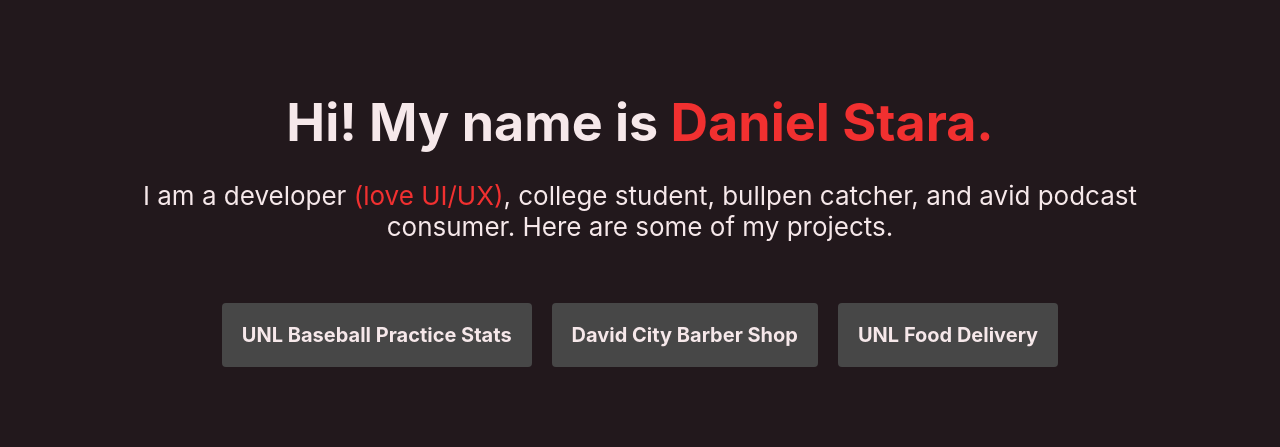
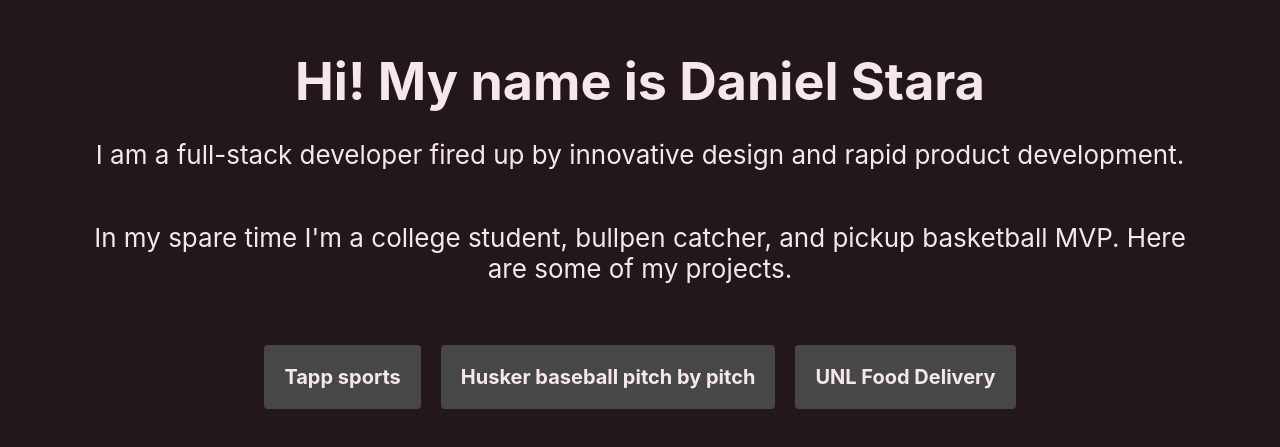
Before and after one commit to staradan/portfolio, a React (Create React App) app: page / in a window 1280 px wide. Shown: the part 183-630 px from the top of the page. Built offline with nearby package versions, Linux system fonts and the light colour scheme.

Commit message:
updated it

```diff
--- a/src/App.js
+++ b/src/App.js
@@ -4,17 +4,20 @@ import './App.css';
 function App() {
   return (
     <div className="App App-header">
-      <h1>Hi! My name is <span className="red">Daniel Stara.</span></h1>
+      <h1>Hi! My name is Daniel Stara</h1>
       <p>
-        I am a developer <span className="red">(love UI/UX)</span>, college student,
-        bullpen catcher, and avid podcast consumer. Here are some of my projects.
+        I am a full-stack developer fired up by innovative design and rapid product development.
+      </p>
+      <p>
+        In my spare time I'm a college student,
+        bullpen catcher, and pickup basketball MVP. Here are some of my projects.
       </p>
       <div className="flex-container">
-        <a className="inline" href="https://statpracticetwo.web.app">
-          <h4>UNL Baseball Practice Stats</h4>
+        <a className="inline" href="https://tappsports.com">
+          <h4>Tapp sports</h4>
         </a>
-        <a className="inline" href="https://davidcitybarber.com">
-          <h4>David City Barber Shop</h4>
+        <a className="inline" href="https://pitchx.netlify.com">
+          <h4>Husker baseball pitch by pitch</h4>
         </a>
         <a className="inline" href="https://unlfd.netlify.com">
           <h4>UNL Food Delivery</h4>
```
Also changed, not shown: 1 other file (tests, documents, lock files or other folders).
